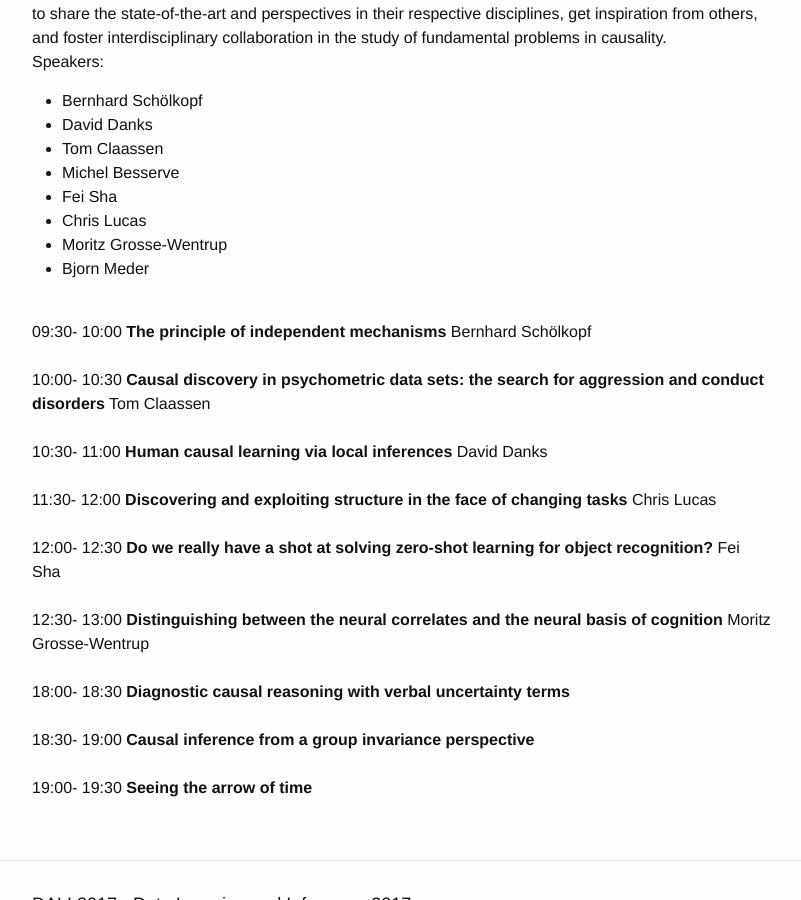
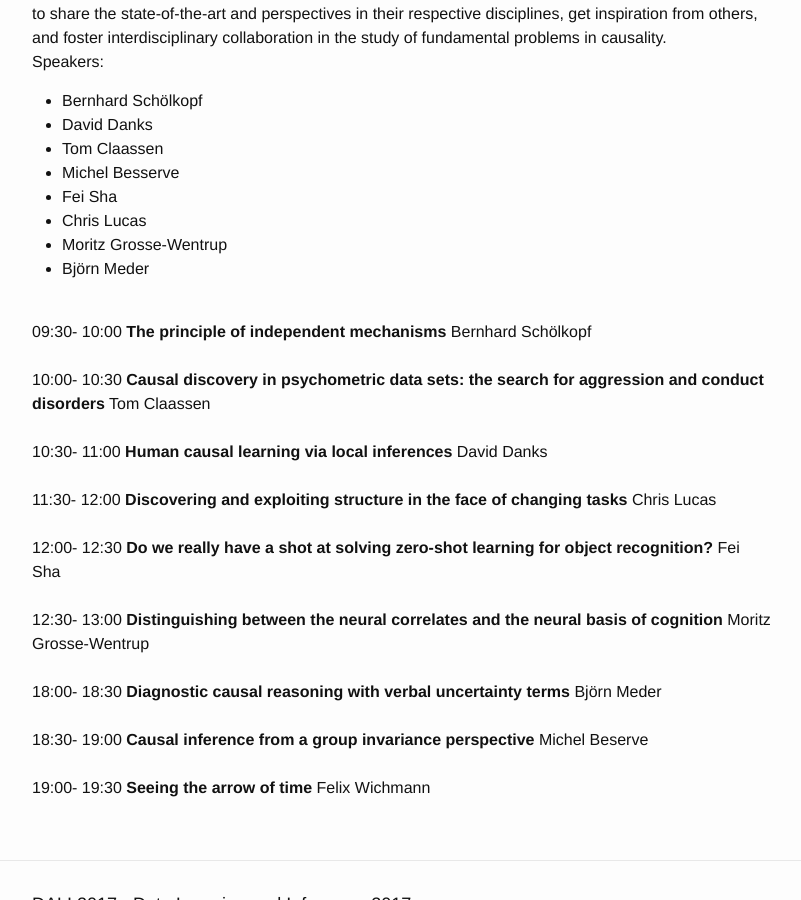
Before and after one commit to dalimeeting/dalimeeting.github.io, a Jekyll site: the page built from _posts/2017-04-18-Causality-Psychology.md, in a window 1280 px wide and 900 px high, scrolled down 844 px. Shown: the whole window, without its empty margins (238-1039 px from the left). Built offline with Jekyll 4.4.1, drawn with Linux system fonts in a browser that asks for light colours.

Commit message:
Update listtalk.

```diff
--- a/_posts/2017-04-18-Causality-Psychology.md
+++ b/_posts/2017-04-18-Causality-Psychology.md
@@ -64,17 +64,23 @@ talks:
   start: "12:30"
   end: "13:00"
 - title: "Diagnostic causal reasoning with verbal uncertainty terms"
-  speaker: "Bjoern Meder"
+  author:
+  - given: Björn
+    family: Meder
   youtube:
   start: "18:00"
   end: "18:30"
 - title: "Causal inference from a group invariance perspective"
-  speaker: "Michel Beserve"
+  author:
+  - given: Michel
+    family: Beserve
   youtube:
   start: "18:30"
   end: "19:00"
 - title: "Seeing the arrow of time"
-  speaker: "Felix Wichmann"
+  author:
+  - given: Felix
+    family: Wichmann
   youtube:
   start: "19:00"
   end: "19:30"
@@ -86,5 +92,5 @@ speakers:
 - Fei Sha
 - Chris Lucas
 - Moritz Grosse-Wentrup
-- Bjorn Meder
+- Björn Meder
 ---
```
